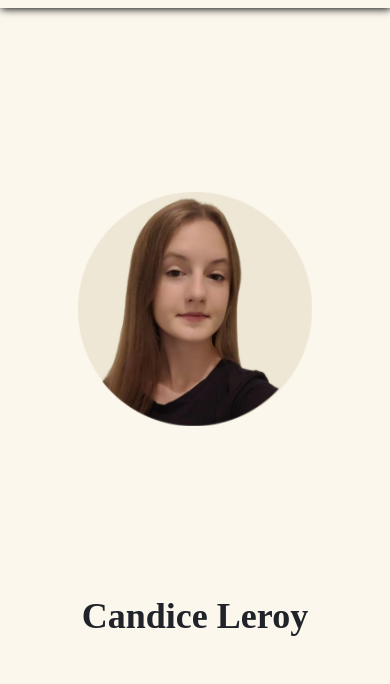
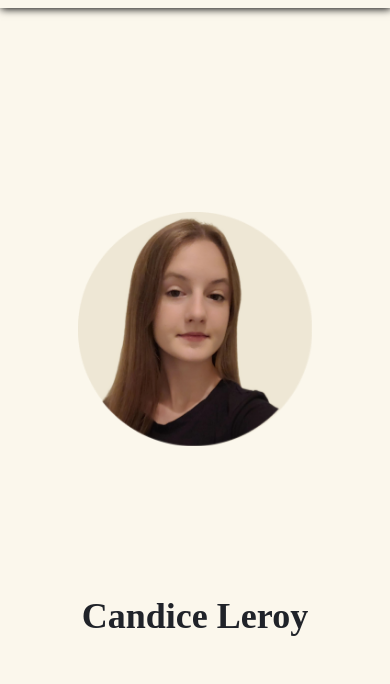
Before and after one commit to candicelr/Portfolio-Leroy-Candice, a website: page index.html in a window 390 px wide. Shown: the part 106-790 px from the top of the page. Drawn offline with nearby package versions, Linux system fonts and the light colour scheme; files that its build step writes are made by us from their sources; a web font is replaced by a local one.

Commit message:
modifications

```diff
--- a/assets/scss/modules/index/_about.scss
+++ b/assets/scss/modules/index/_about.scss
@@ -171,6 +171,10 @@
             @include sm {
                 margin-bottom: 20px;
             }
+            @media screen and (max-width:400px) {
+                margin-bottom: -20px;
+
+            }
         }
     }
 }
```
